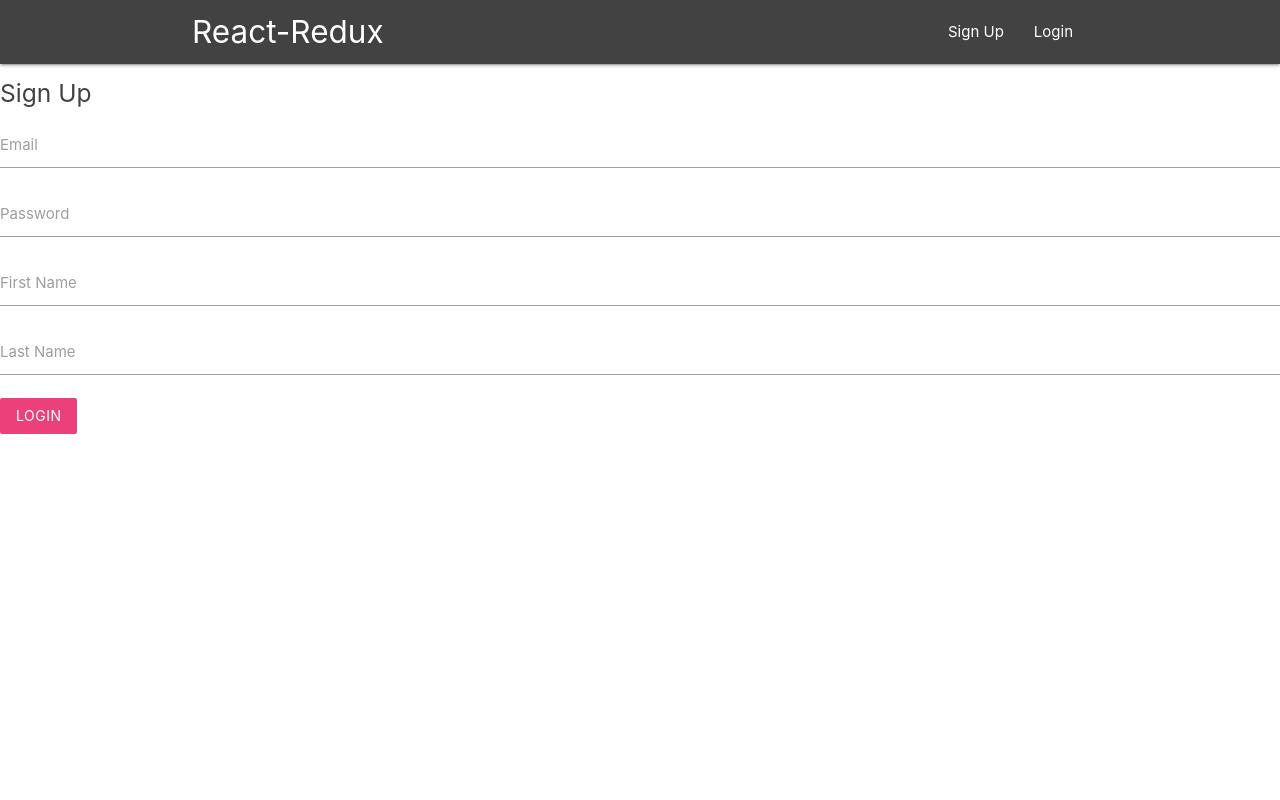
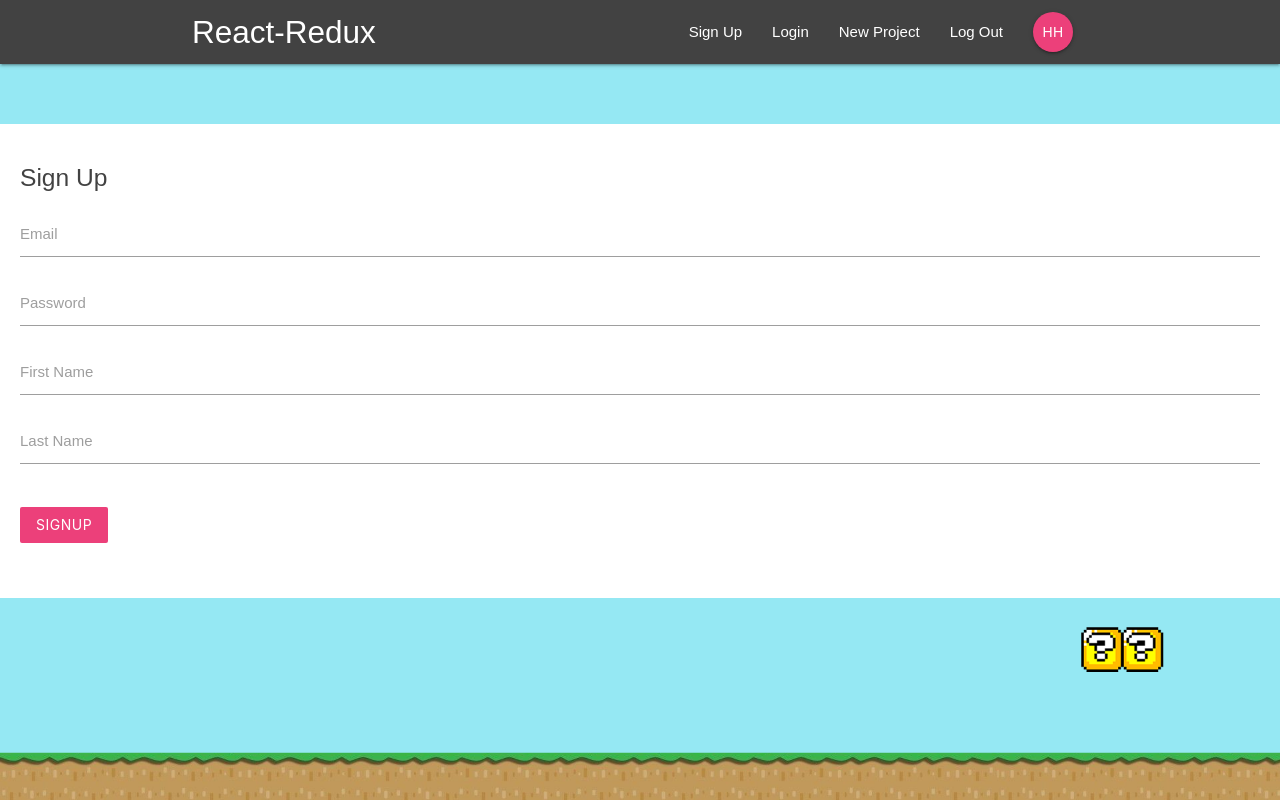
Before and after one commit to h6622/react-redux, a React (Create React App) app: page /signup in a window 1280 px wide. Built offline with nearby package versions, Linux system fonts and the light colour scheme.

Commit message:
ADD navLink CREATE index.css

```diff
--- a/src/components/auth/SignUp.js
+++ b/src/components/auth/SignUp.js
@@ -40,7 +40,7 @@ class SignUp extends Component {
             <input type="text" id="lastName" onChange={this.handleChange} />
           </div>
           <div className="input-field">
-            <button className="btn pink lighten-1 z-depth-0">Login</button>
+            <button className="btn pink lighten-1 z-depth-0">SignUp</button>
           </div>
         </form>
       </div>
--- a/src/components/layout/Navbar.js
+++ b/src/components/layout/Navbar.js
@@ -10,6 +10,7 @@ const Navbar = () => {
         <Link to="/" className="brand-logo">
           React-Redux
         </Link>
+        <SignedInLinks />
         <SignedOutLinks />
       </div>
     </nav>
--- a/src/components/layout/SIgnedInLinks.js
+++ b/src/components/layout/SIgnedInLinks.js
@@ -5,7 +5,7 @@ const SignedInLinks = () => {
   return (
     <ul className="right">
       <li>
-        <NavLink to="/">New Project</NavLink>
+        <NavLink to="/create">New Project</NavLink>
       </li>
       <li>
         <NavLink to="/">Log Out</NavLink>
--- a/src/components/layout/SignedOutLinks.js
+++ b/src/components/layout/SignedOutLinks.js
@@ -5,10 +5,10 @@ const SignedOutLinks = () => {
   return (
     <ul className="right">
       <li>
-        <NavLink to="/">Sign Up</NavLink>
+        <NavLink to="/signup">Sign Up</NavLink>
       </li>
       <li>
-        <NavLink to="/">Login</NavLink>
+        <NavLink to="/signin">Login</NavLink>
       </li>
     </ul>
   );
--- a/src/components/projects/CreateProject.js
+++ b/src/components/projects/CreateProject.js
@@ -20,7 +20,7 @@ class CreateProject extends Component {
     return (
       <div ClassName="container">
         <form onSubmit={this.handleSubmit} className="white">
-          <h5 className="grey-text text-darken-3">Sign In</h5>
+          <h5 className="grey-text text-darken-3">Create New Project</h5>
           <div className="input-field">
             <label htmlFor="title">Title</label>
             <input type="text" id="title" onChange={this.handleChange} />
@@ -36,7 +36,7 @@ class CreateProject extends Component {
             ></textarea>
           </div>
           <div className="input-field">
-            <button className="btn pink lighten-1 z-depth-0">Login</button>
+            <button className="btn pink lighten-1 z-depth-0">CREATE</button>
           </div>
         </form>
       </div>
--- /dev/null
+++ b/src/index.css
@@ -0,0 +1,39 @@
+html {
+  min-height: 100%;
+}
+
+body {
+  margin: 0;
+  padding: 0;
+  font-family: sans-serif;
+  background: url(/images/mario-bg.png) no-repeat;
+  background-size: 100%;
+  background-position: bottom;
+  background-color: #95e8f3;
+  min-height: 100%;
+}
+
+form {
+  padding: 20px;
+  margin-top: 60px;
+}
+
+form button,
+form h5 {
+  margin: 20px 0;
+}
+
+input[type="text"]:not(.browser-default):focus:not([readonly]),
+input[type="email"]:not(.browser-default):focus:not([readonly]),
+input[type="password"]:not(.browser-defalut):focus:not([readonly]),
+textarea.materialize-textarea:focus:not([readonly]) {
+  border-color: #ec407a;
+  box-shadow: none;
+}
+
+input[type="text"]:not(.browser-default):focus:not([readonly]) + label,
+textarea.materialize-textarea:focus:not([readonly]) + label,
+input[type="email"]:not(.browser-default):focus:not([readonly]) + label,
+input[type="password"]:not(.browser-default):focus:not([readonly]) + label {
+  color: #ec407a !important;
+}
--- a/src/index.js
+++ b/src/index.js
@@ -2,6 +2,7 @@ import React from "react";
 import ReactDOM from "react-dom";
 import App from "./App";
 import * as serviceWorker from "./serviceWorker";
+import "./index.css";
 
 ReactDOM.render(<App />, document.getElementById("root"));
 
```
Also changed, not shown: public/images/mario-bg.png (added).
